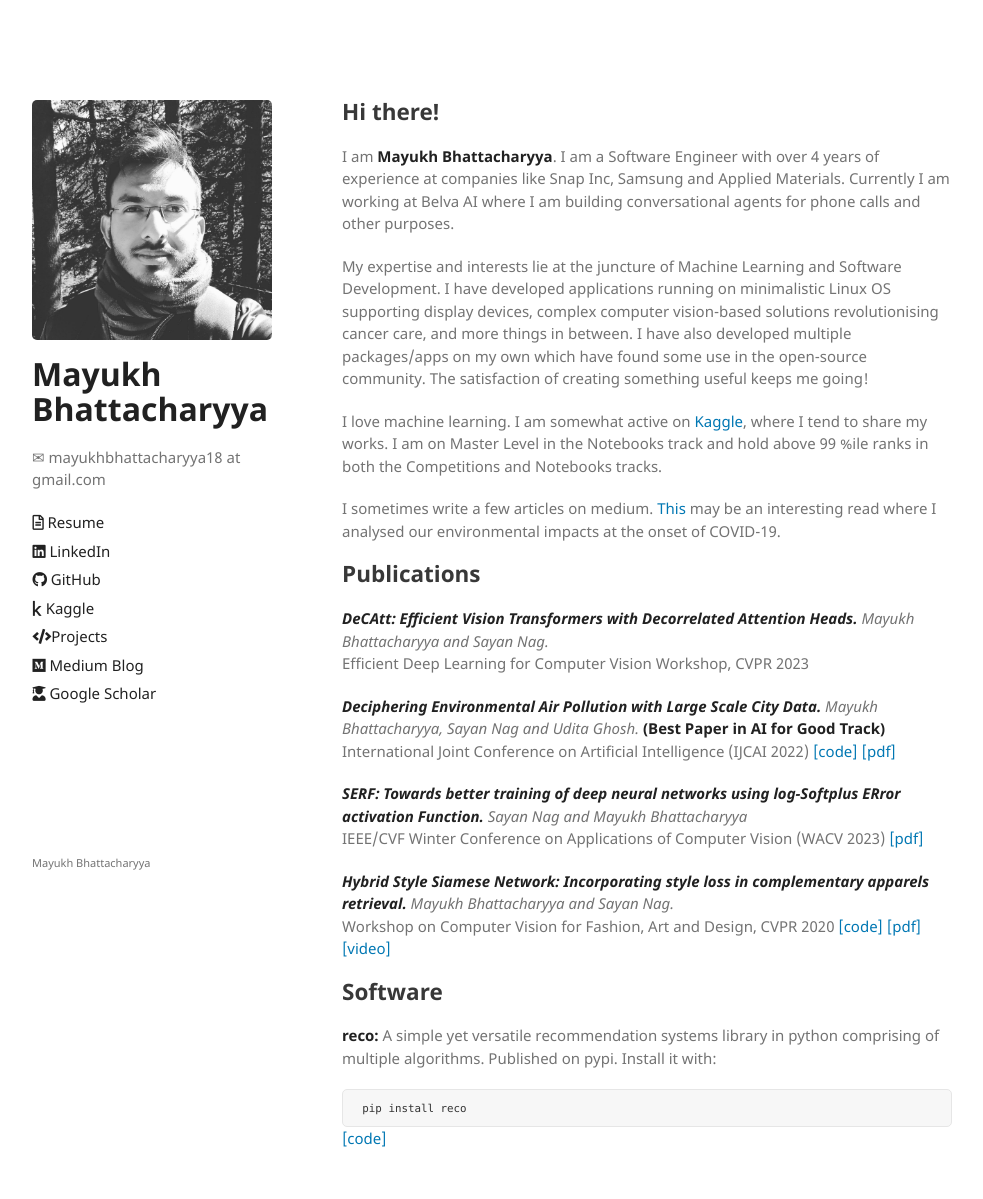
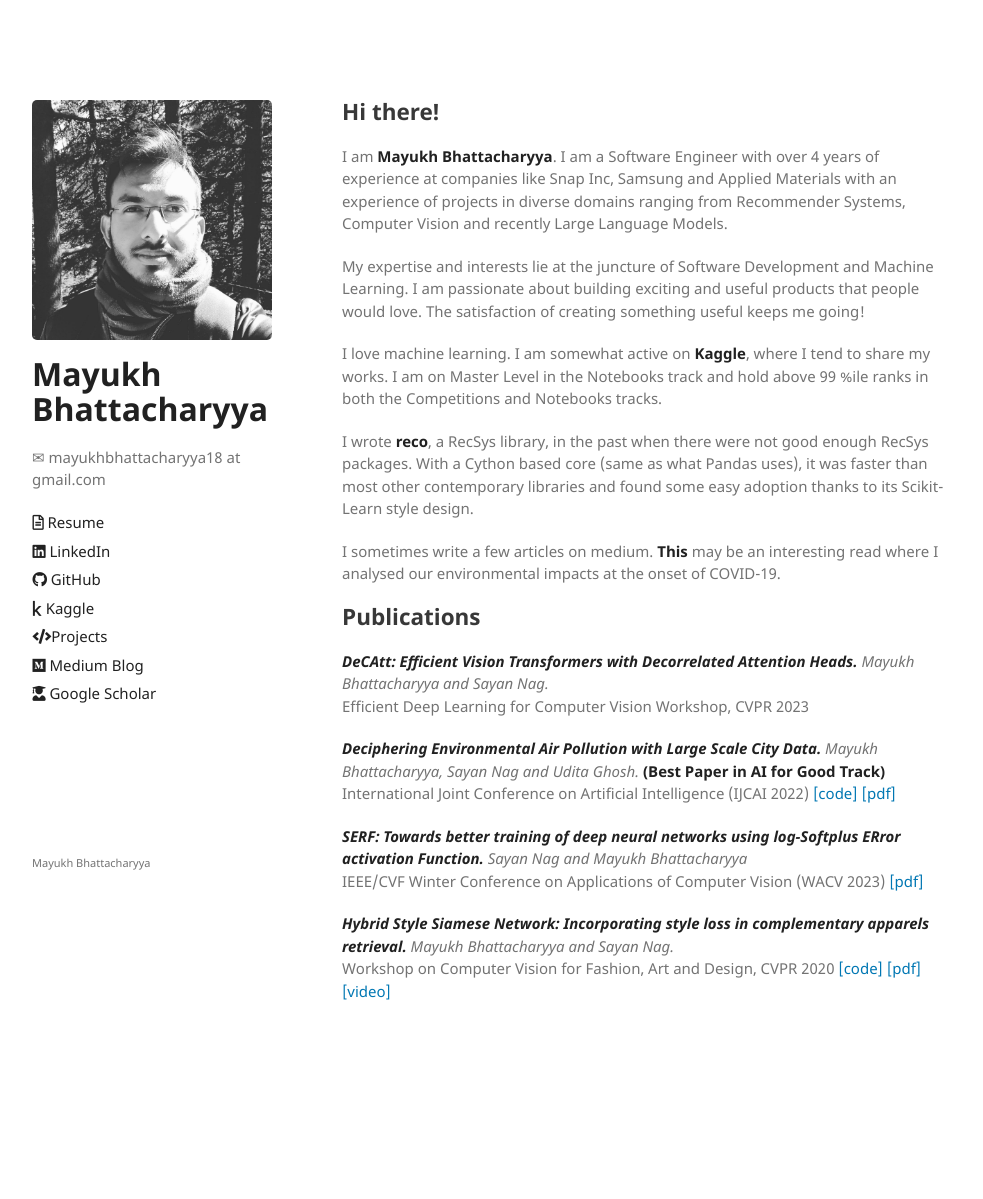
Before and after one commit to mayukh18/mayukh18.github.io, a Jekyll site: the page built from index.md, in a window 1280 px wide. Shown: the whole page, without its empty margins (118-1101 px from the left). Built offline with Jekyll 4.4.1, drawn with Linux system fonts in a browser that asks for light colours; the repository's description, which GitHub fills in, is left out; after the commit the page ends 1052 px from its top, so only the background shows below that.

Commit message:
Update index.md

````diff
--- a/index.md
+++ b/index.md
@@ -6,19 +6,21 @@ title: Mayukh Bhattacharyya
 ## Hi there!
 
 I am **Mayukh Bhattacharyya**. I am a Software Engineer with over 4 years of experience at companies like
-Snap Inc, Samsung and Applied Materials. Currently I am working at Belva AI where I am building conversational agents
-for phone calls and other purposes.
+Snap Inc, Samsung and Applied Materials with an experience of projects in diverse domains ranging from
+Recommender Systems, Computer Vision and recently Large Language Models.
 
-My expertise and interests lie at the juncture of Machine Learning and Software Development.
-I have developed applications running on minimalistic Linux OS supporting display devices, complex computer
-vision-based solutions revolutionising cancer care, and more things in between. I have also developed
-multiple packages/apps on my own which have found some use in the open-source community.
+My expertise and interests lie at the juncture of Software Development and Machine Learning.
+I am passionate about building exciting and useful products that people would love.
 The satisfaction of creating something useful keeps me going!
 
-I love machine learning. I am somewhat active on [Kaggle](https://www.kaggle.com/mayukh18), where I tend to share my works.
+I love machine learning. I am somewhat active on [**Kaggle**](https://www.kaggle.com/mayukh18), where I tend to share my works.
 I am on Master Level in the Notebooks track and hold above 99 %ile ranks in both the Competitions and Notebooks tracks.
 
-I sometimes write a few articles on medium. [This](https://towardsdatascience.com/assessing-the-impact-of-the-coronavirus-lockdown-on-our-environment-through-data-2905535da51e)
+I wrote [**reco**](https://github.com/mayukh18/reco), a RecSys library, in the past when there were not good enough RecSys packages.
+With a Cython based core (same as what Pandas uses), it was faster than most other contemporary libraries and found some easy adoption
+thanks to its Scikit-Learn style design.
+
+I sometimes write a few articles on medium. [**This**](https://towardsdatascience.com/assessing-the-impact-of-the-coronavirus-lockdown-on-our-environment-through-data-2905535da51e)
  may be an interesting read where I analysed our environmental impacts at the onset of COVID-19.
 
 ## Publications
@@ -45,13 +47,3 @@ Workshop on Computer Vision for Fashion, Art and Design, CVPR 2020
 [[code]](https://github.com/mayukh18/Hybrid-Style-Siamese-Network)
 [[pdf]](https://arxiv.org/pdf/1912.05014.pdf)
 [[video]](https://www.youtube.com/watch?v=AyBzlWVhkRw)
-
-## Software
-
-**reco:**
-A simple yet versatile recommendation systems library in python comprising of multiple
-algorithms. Published on pypi. Install it with:
-```
-pip install reco
-```
-[[code]](https://github.com/mayukh18/reco)
````
